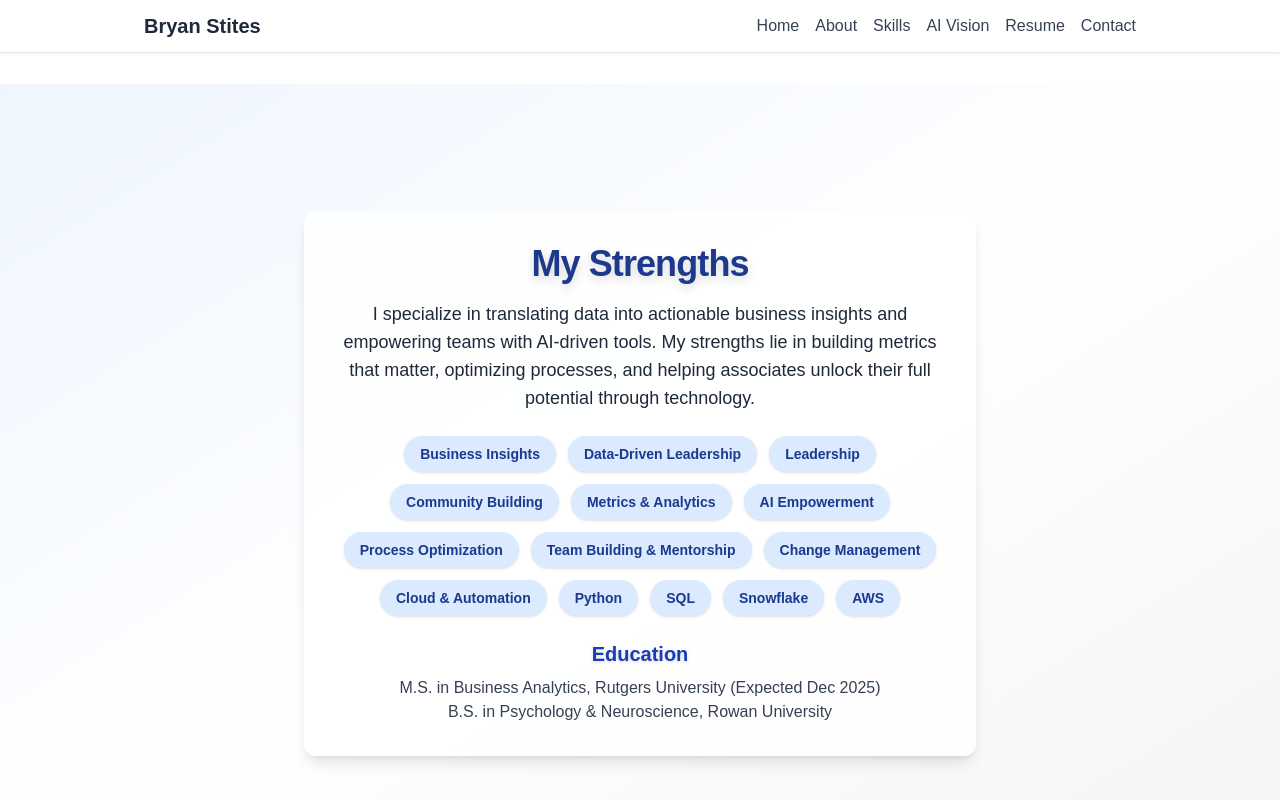
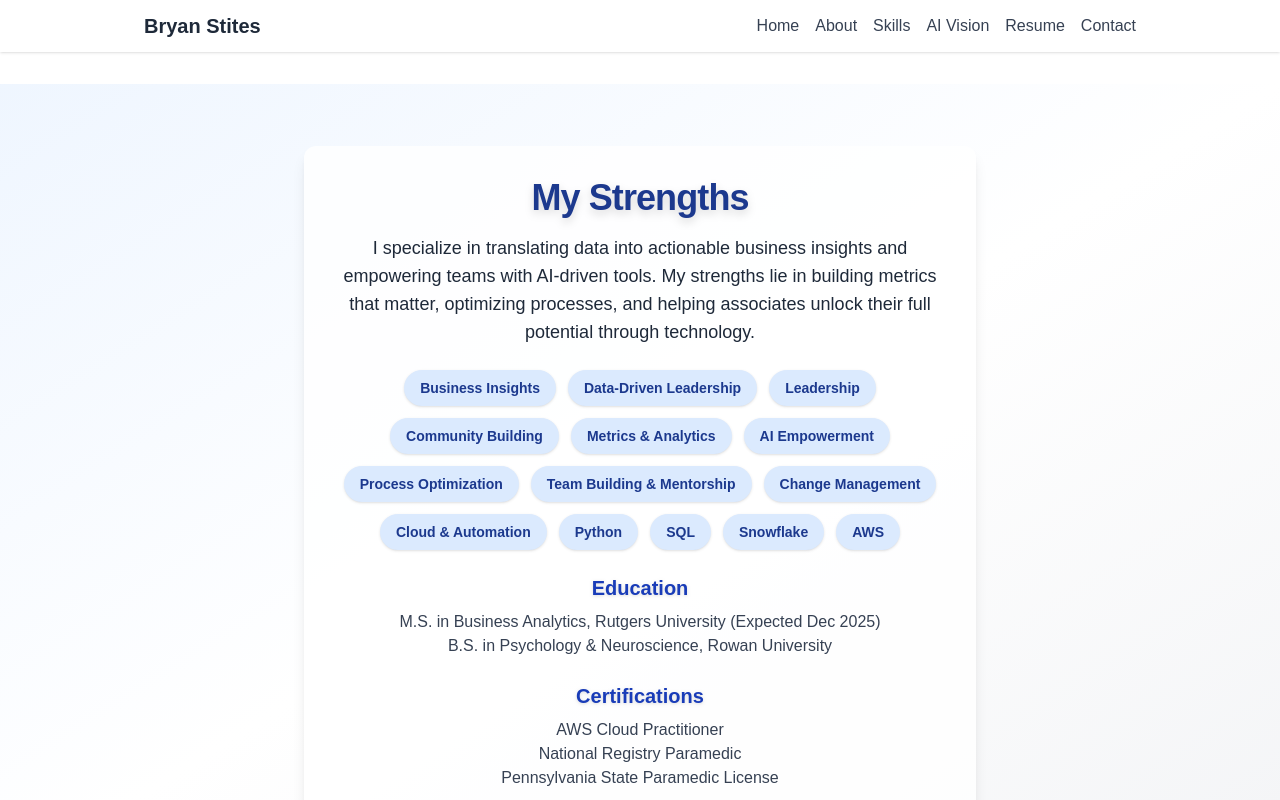
Before and after one commit to bkstites/vp-portfolio, a Next.js app: page /skills in a window 1280 px wide. Shown: the top 800 px of the page. Built offline with nearby package versions, Linux system fonts and the light colour scheme.

Commit message:
Add certifications section with AWS Cloud Practitioner, National Registry Paramedic, and Pennsylvania license

```diff
--- a/src/app/skills/page.tsx
+++ b/src/app/skills/page.tsx
@@ -32,6 +32,12 @@ export default function SkillsPage() {
           <p className="text-gray-700">M.S. in Business Analytics, Rutgers University (Expected Dec 2025)</p>
           <p className="text-gray-700">B.S. in Psychology & Neuroscience, Rowan University</p>
         </div>
+        <div className="mt-6 text-center">
+          <h2 className="text-xl font-bold text-blue-800 mb-2 drop-shadow">Certifications</h2>
+          <p className="text-gray-700">AWS Cloud Practitioner</p>
+          <p className="text-gray-700">National Registry Paramedic</p>
+          <p className="text-gray-700">Pennsylvania State Paramedic License</p>
+        </div>
       </div>
     </main>
   );
```
